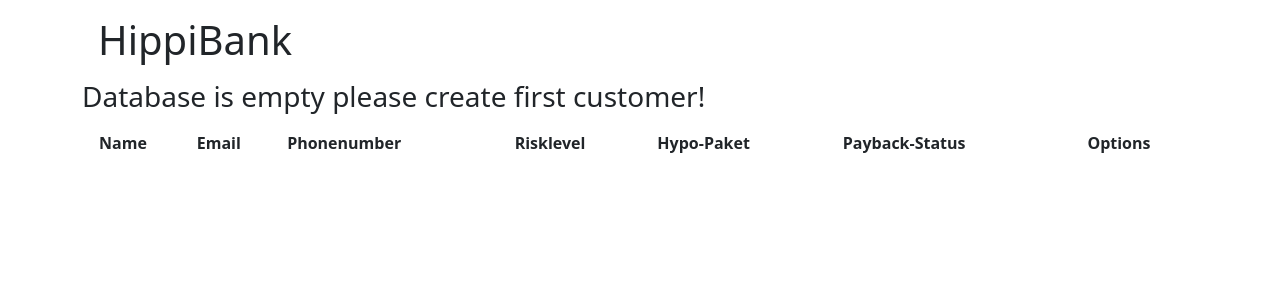
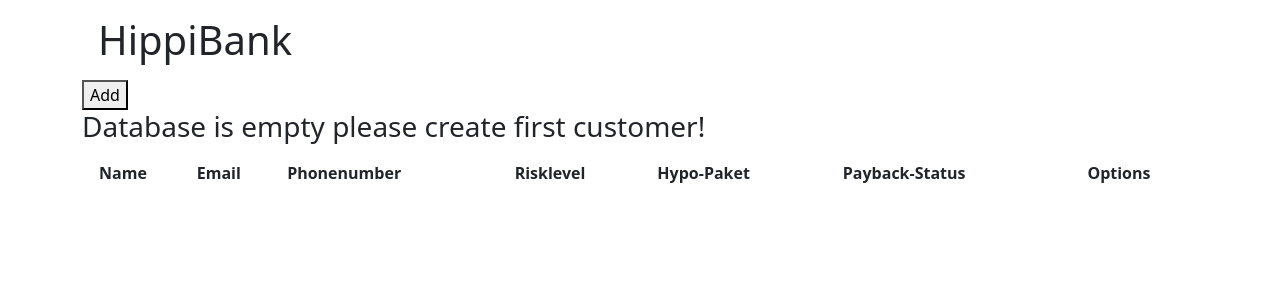
Before and after one commit to Schufeli/modul-307-interactive-website, a PHP site: page / in a window 1280 px wide. Shown: the top 300 px of the page. Run offline with PHP 8.4, Linux system fonts and the light colour scheme; data comes from the database, SQL or seed files in the repository; data that the repository does not hold is empty.

Commit message:
Added add-button

```diff
--- a/app/Views/dashboard.view.php
+++ b/app/Views/dashboard.view.php
@@ -11,6 +11,7 @@
 <body>
 <div class="container">
     <h1 class="title">HippiBank</h1>
+    <a href="./create"><button>Add</button></a>
     <table style="width:100%">
         <tr>
             <th>Name</th>
```
